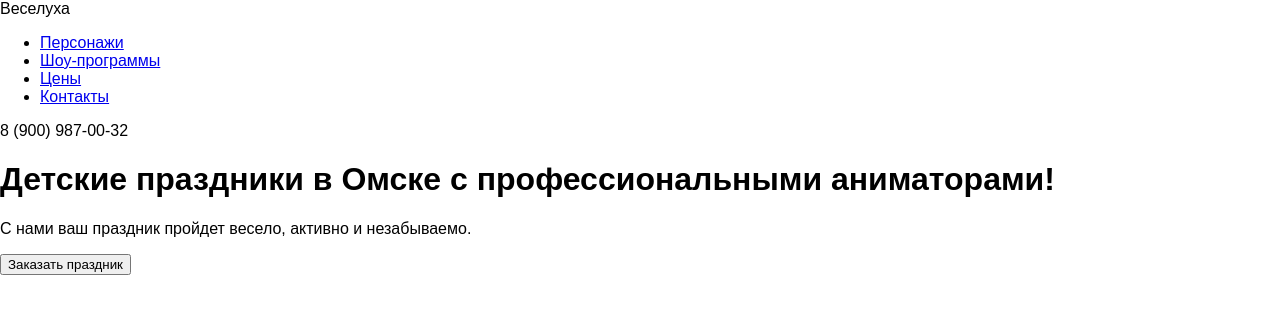
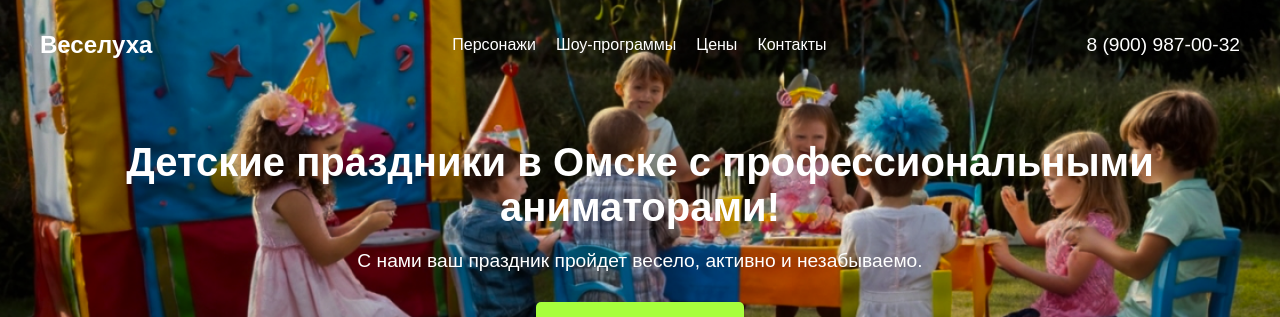
Before and after one commit to WorMythol/kurs21, a PHP site: page / in a window 1280 px wide. Shown: the top 317 px of the page. Run offline with PHP 8.4, Linux system fonts and the light colour scheme.

Commit message:
Create launch.json

```diff
--- a/index.html
+++ b/index.html
@@ -27,6 +27,23 @@
             </div>
         </div>
     </header>
+
+    <!-- Features Section -->
+    <section class="features">
+        <img src="wave.png" alt="Wave" class="wave">
+        <div class="feature">
+            <img src="img/главаня/медаль.png" alt="Лучшие в Омске">
+            <p>Лучшие в Омске</p>
+        </div>
+        <div class="feature">
+            <img src="img/главаня/шкаф.png" alt="Огромная гардеробная">
+            <p>Огромная гардеробная</p>
+        </div>
+        <div class="feature">
+            <img src="img/главаня/клоун.png" alt="Авторские сценарии">
+            <p>Авторские сценарии</p>
+        </div>
+    </section>
 
     <section>
         <h2 class="section-title">Аниматоры <br> на детский праздник</h2>
--- a/stile.css
+++ b/stile.css
@@ -3,6 +3,129 @@ body {
     margin: 0;
     padding: 0;
     background-color: #ffffff;
+    color: #333;
+}
+
+
+
+.header {
+    background: url('img/главаня/фон.png') no-repeat center center/cover;
+    color: white;
+    position: relative;
+    overflow: hidden;
+    padding-bottom: 20px;
+}
+
+.header .container {
+    max-width: 1200px;
+    margin: 0 auto;
+    padding: 0 15px;
+}
+
+.navbar {
+    display: flex;
+    justify-content: space-between;
+    align-items: center;
+    padding: 20px 0;
+}
+
+.logo {
+    font-size: 1.5em;
+    font-weight: bold;
+    color: #fff;
+}
+
+.menu {
+    list-style: none;
+    display: flex;
+    gap: 20px;
+}
+
+.menu li a {
+    color: #fff;
+    text-decoration: none;
+    font-weight: 500;
+    transition: color 0.3s;
+}
+
+.menu li a:hover {
+    color: #ffea00;
+}
+
+.phone {
+    color: #fff;
+    font-size: 1.2em;
+}
+
+.hero {
+    text-align: center;
+    margin-top: 50px;
+}
+
+.hero h1 {
+    font-size: 2.5em;
+    margin-bottom: 20px;
+}
+
+.hero p {
+    font-size: 1.2em;
+    margin-bottom: 30px;
+}
+
+.btn-primary {
+    background-color: #a7ff3d;
+    color: #000;
+    border: none;
+    padding: 15px 30px;
+    font-size: 1em;
+    font-weight: bold;
+    border-radius: 5px;
+    cursor: pointer;
+    transition: background 0.3s;
+}
+
+.btn-primary:hover {
+    background-color: #8ecc31;
+}
+
+/* Feature section styles */
+.features {
+    display: flex;
+    justify-content: space-around;
+    background-color: #fff;
+    padding: 40px 0;
+    position: relative;
+    overflow: hidden;
+}
+
+
+
+.feature {
+    text-align: center;
+    width: 200px;
+    background: #fff;
+    border-radius: 10px;
+    box-shadow: 0 4px 6px rgba(0, 0, 0, 0.1);
+    padding: 20px;
+}
+
+.feature img {
+    width: 50px;
+    margin-bottom: 10px;
+}
+
+.feature p {
+    margin-top: 10px;
+    font-size: 1.1em;
+    font-weight: bold;
+}
+
+.features .wave {
+    position: absolute;
+    top: -50px;
+    left: 0;
+    width: 100%;
+    z-index: 0;
 }
 
 .section-title {
```
Also changed, not shown: img/aaa.png (added), img/photo_2024-12-10_17-38-56.jpg (deleted), img/photo_2024-12-10_17-44-05.jpg (deleted), img/главаня/клоун.png (added), img/главаня/медаль.png (added), img/главаня/фон.png (added), img/главаня/шкаф.png (added), img/п.jpg (deleted), img/ц.jpg (deleted).
